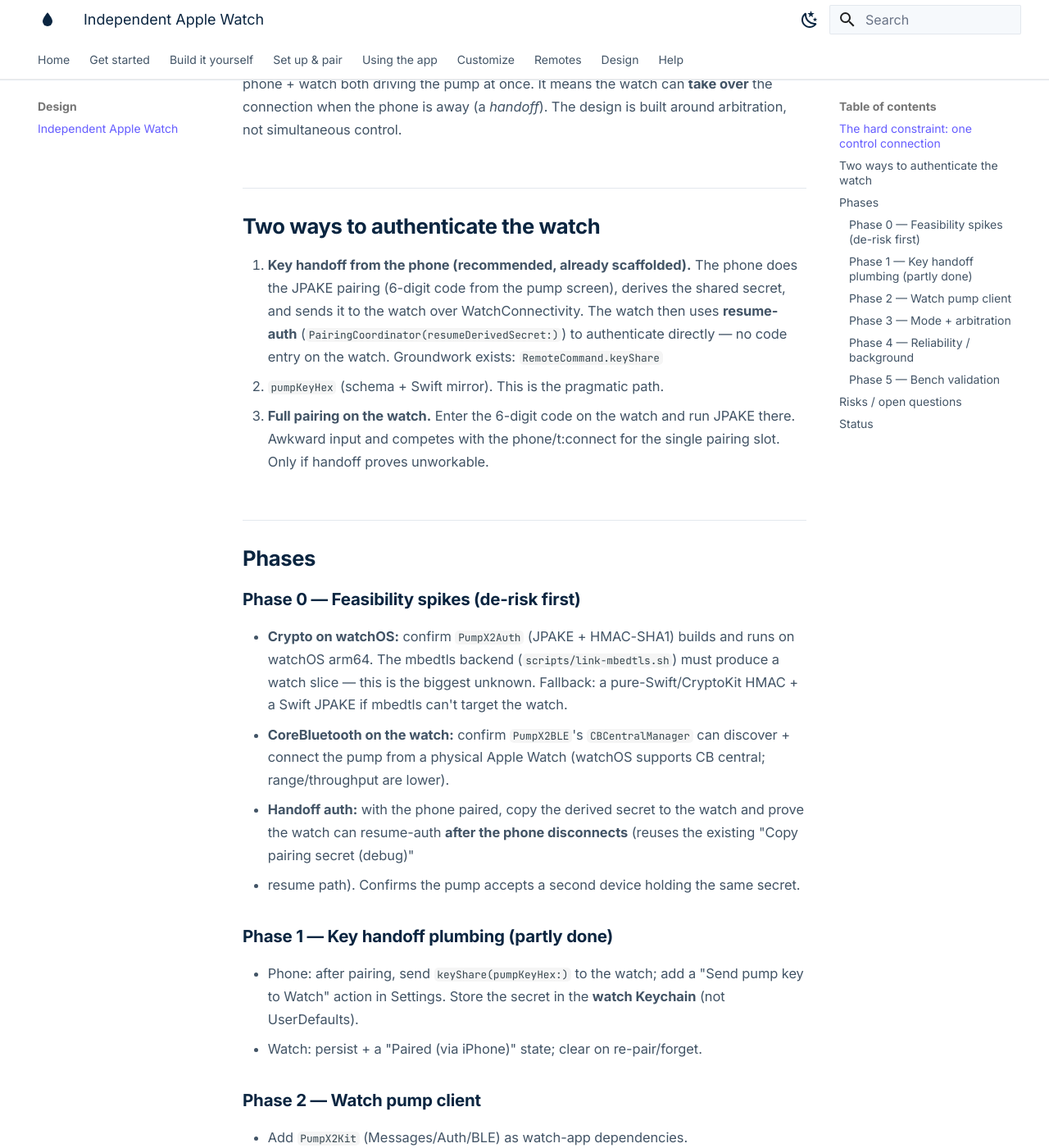
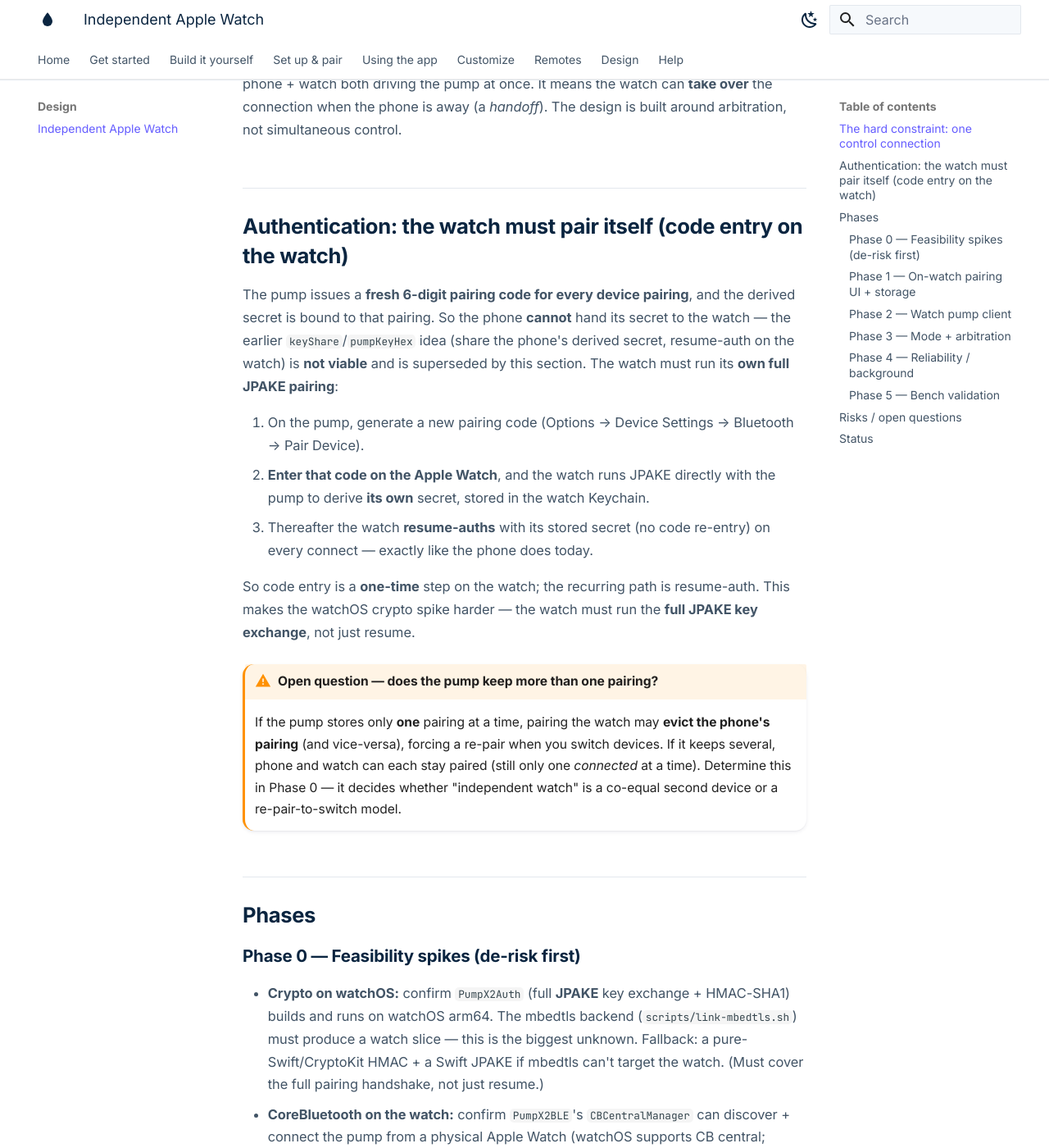
Before and after one commit to faBolus-app/faBolus, an MkDocs documentation site: the page built from docs/design/independent-watch.md, in a window 1280 px wide and 1400 px high, scrolled down 437 px. Shown: the whole window at 82% size. Built offline with MkDocs 1.6.1 and Material for MkDocs 9.7.7, drawn with Linux system fonts in a browser that asks for light colours; some of the changed text lies outside the part shown.

Commit message:
Independent-watch plan: watch pairs itself (on-watch code entry, not key handoff)
The pump issues a fresh pairing code per device and binds the derived secret to
that pairing, so the phone can't share its secret (the keyShare/pumpKeyHex idea
is superseded). Rewrite the auth approach: enter a fresh code on the Apple Watch,
run full JPAKE on the watch (one-time), then resume-auth on later connects. Adds
the open question of whether pairing the watch evicts the phone's pairing, and
makes the full-JPAKE watchOS crypto spike the gating risk.

Co-Authored-By: Claude Opus 4.8 <noreply@anthropic.com>

```diff
--- a/docs/design/independent-watch.md
+++ b/docs/design/independent-watch.md
@@ -10,32 +10,46 @@ be unpaired to use ControlX2). So "independent watch" does **not** mean phone +
 the pump at once. It means the watch can **take over** the connection when the phone is away
 (a *handoff*). The design is built around arbitration, not simultaneous control.
 
-## Two ways to authenticate the watch
-1. **Key handoff from the phone (recommended, already scaffolded).** The phone does the JPAKE
-   pairing (6-digit code from the pump screen), derives the shared secret, and sends it to the watch
-   over WatchConnectivity. The watch then uses **resume-auth** (`PairingCoordinator(resumeDerivedSecret:)`)
-   to authenticate directly — no code entry on the watch. Groundwork exists: `RemoteCommand.keyShare`
-   + `pumpKeyHex` (schema + Swift mirror). This is the pragmatic path.
-2. **Full pairing on the watch.** Enter the 6-digit code on the watch and run JPAKE there. Awkward
-   input and competes with the phone/t:connect for the single pairing slot. Only if handoff proves
-   unworkable.
+## Authentication: the watch must pair itself (code entry on the watch)
+The pump issues a **fresh 6-digit pairing code for every device pairing**, and the derived secret is
+bound to that pairing. So the phone **cannot** hand its secret to the watch — the earlier
+`keyShare`/`pumpKeyHex` idea (share the phone's derived secret, resume-auth on the watch) is **not
+viable** and is superseded by this section. The watch must run its **own full JPAKE pairing**:
+
+1. On the pump, generate a new pairing code (Options → Device Settings → Bluetooth → Pair Device).
+2. **Enter that code on the Apple Watch**, and the watch runs JPAKE directly with the pump to derive
+   **its own** secret, stored in the watch Keychain.
+3. Thereafter the watch **resume-auths** with its stored secret (no code re-entry) on every connect —
+   exactly like the phone does today.
+
+So code entry is a **one-time** step on the watch; the recurring path is resume-auth. This makes the
+watchOS crypto spike harder — the watch must run the **full JPAKE key exchange**, not just resume.
+
+!!! warning "Open question — does the pump keep more than one pairing?"
+    If the pump stores only **one** pairing at a time, pairing the watch may **evict the phone's
+    pairing** (and vice-versa), forcing a re-pair when you switch devices. If it keeps several, phone
+    and watch can each stay paired (still only one *connected* at a time). Determine this in Phase 0 —
+    it decides whether "independent watch" is a co-equal second device or a re-pair-to-switch model.
 
 ## Phases
 
 ### Phase 0 — Feasibility spikes (de-risk first)
-- **Crypto on watchOS:** confirm `PumpX2Auth` (JPAKE + HMAC-SHA1) builds and runs on watchOS arm64.
-  The mbedtls backend (`scripts/link-mbedtls.sh`) must produce a watch slice — this is the biggest
-  unknown. Fallback: a pure-Swift/CryptoKit HMAC + a Swift JPAKE if mbedtls can't target the watch.
+- **Crypto on watchOS:** confirm `PumpX2Auth` (full **JPAKE** key exchange + HMAC-SHA1) builds and
+  runs on watchOS arm64. The mbedtls backend (`scripts/link-mbedtls.sh`) must produce a watch slice —
+  this is the biggest unknown. Fallback: a pure-Swift/CryptoKit HMAC + a Swift JPAKE if mbedtls can't
+  target the watch. (Must cover the full pairing handshake, not just resume.)
 - **CoreBluetooth on the watch:** confirm `PumpX2BLE`'s `CBCentralManager` can discover + connect the
   pump from a physical Apple Watch (watchOS supports CB central; range/throughput are lower).
-- **Handoff auth:** with the phone paired, copy the derived secret to the watch and prove the watch
-  can resume-auth **after the phone disconnects** (reuses the existing "Copy pairing secret (debug)"
-  + resume path). Confirms the pump accepts a second device holding the same secret.
+- **Pairing model:** pair the watch directly (fresh code from the pump) and confirm whether doing so
+  **evicts the phone's pairing** — this answers the "one pairing?" question above and shapes the UX.
 
-### Phase 1 — Key handoff plumbing (partly done)
-- Phone: after pairing, send `keyShare(pumpKeyHex:)` to the watch; add a "Send pump key to Watch"
-  action in Settings. Store the secret in the **watch Keychain** (not UserDefaults).
-- Watch: persist + a "Paired (via iPhone)" state; clear on re-pair/forget.
+### Phase 1 — On-watch pairing UI + storage
+- A watch **6-digit code entry** (crown digit-picker or tap number pad) → run JPAKE on the watch →
+  store the derived secret in the **watch Keychain**.
+- A "Pair to pump" flow in the watch Settings; a "Forget pairing" to clear. Resume-auth on later
+  connects using the stored secret.
+- Remove/retire the `keyShare`/`pumpKeyHex` handoff path (kept only if Phase 0 unexpectedly shows the
+  pump accepts a shared secret across devices — not expected).
 
 ### Phase 2 — Watch pump client
 - Add `PumpX2Kit` (Messages/Auth/BLE) as watch-app dependencies.
@@ -61,13 +75,16 @@ the pump at once. It means the watch can **take over** the connection when the p
   mid-watch-session, watch out of range mid-bolus.
 
 ## Risks / open questions
-- **mbedtls/crypto on watchOS** — may force a CryptoKit/Swift crypto path (largest risk).
-- **Pump contention** — does the pump cleanly accept the watch resuming after the phone drops? (Phase 0.)
+- **JPAKE/crypto on watchOS** — the watch must run the *full* pairing handshake; mbedtls may not
+  target watchOS, forcing a CryptoKit/Swift path (largest risk).
+- **One pairing vs many** — does pairing the watch evict the phone's pairing? (Phase 0; decides the model.)
+- **On-watch code entry** — a usable 6-digit input on a tiny screen (crown picker vs number pad).
 - **watchOS BLE** — range, throughput, background limits, battery.
 - **Safety** — direct delivery keeps every guard: max-bolus clamp, saline/bench confirm, the
-  1-2-3/deliberate confirm, and the validated signed path. No new dosing path bypasses these.
+  deliberate confirm, and the validated signed path. No new dosing path bypasses these.
 
 ## Status
-Scaffolded: `keyShare` + `pumpKeyHex` in the command contract; the phone's debug "copy pairing
-secret". Not started: watchOS crypto/BLE spikes, `WatchPumpClient`, arbitration. Start at **Phase 0**
-— the crypto spike gates everything else.
+Superseded: the `keyShare`/`pumpKeyHex` handoff (the pump needs a fresh code per device, so the
+watch pairs itself). Not started: watchOS crypto/BLE spikes, on-watch code entry + JPAKE,
+`WatchPumpClient`, arbitration. Start at **Phase 0** — the crypto spike (full JPAKE) and the
+"does pairing the watch evict the phone" question gate everything else.
```
